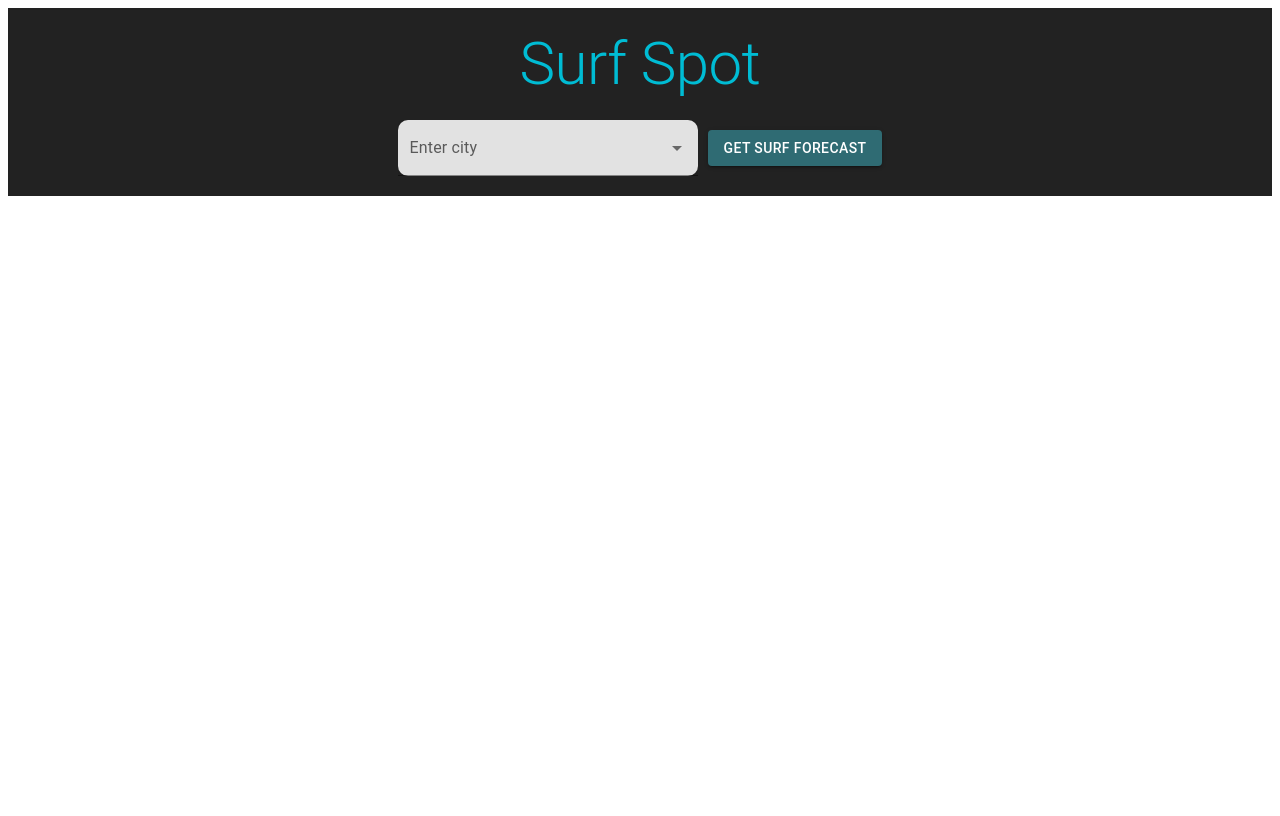
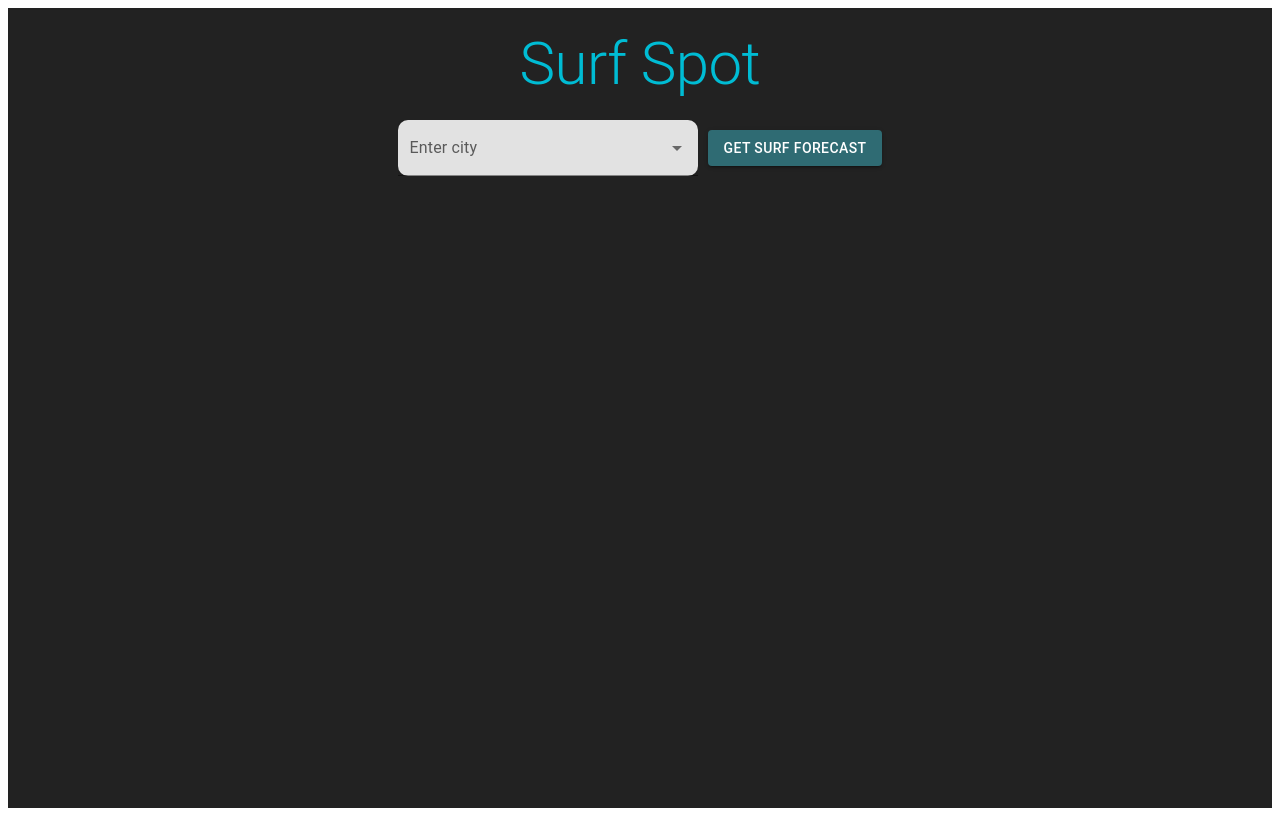
Before and after one commit to CarlosPettersen/SurfReport, a React (Create React App) app: page / in a window 1280 px wide. Built offline with nearby package versions, Linux system fonts and the light colour scheme.

Commit message:
Fixed styling container

```diff
--- a/src/WeatherApp.js
+++ b/src/WeatherApp.js
@@ -138,6 +138,10 @@ const Weather = () => {
         backgroundColor: "#222",
         padding: "20px",
         color: "#fff",
+        minHeight: "100vh",
+        display: "flex",
+        flexDirection: "column",
+        justifyContent: "start",
       }}
     >
       <Typography
```
